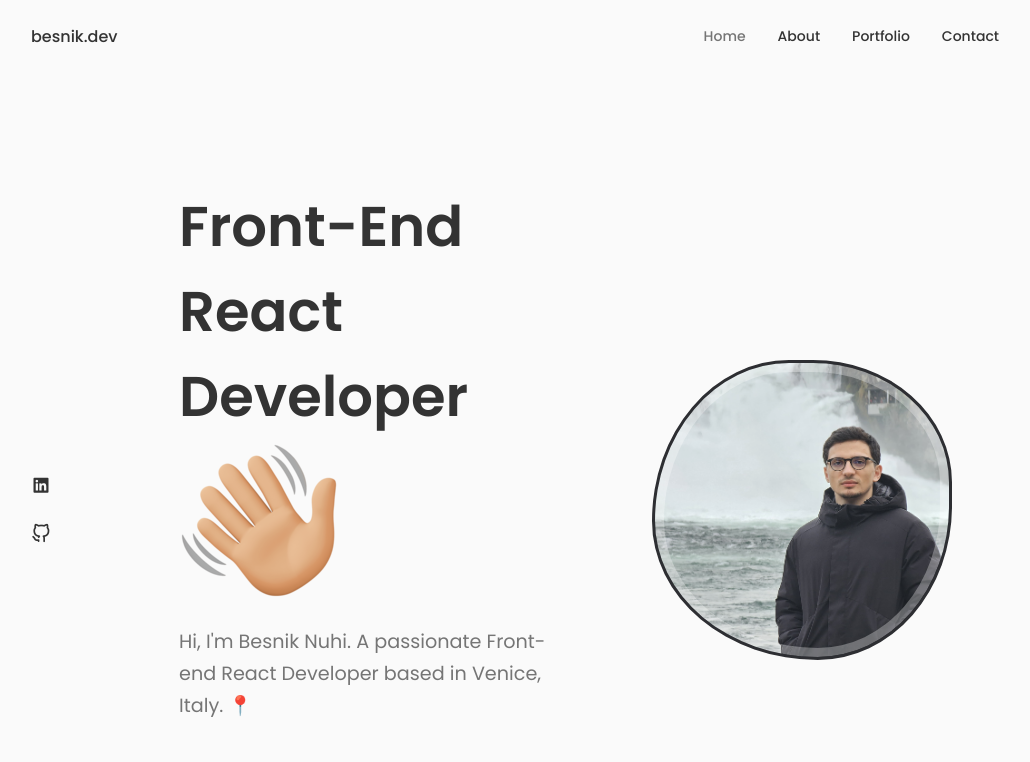
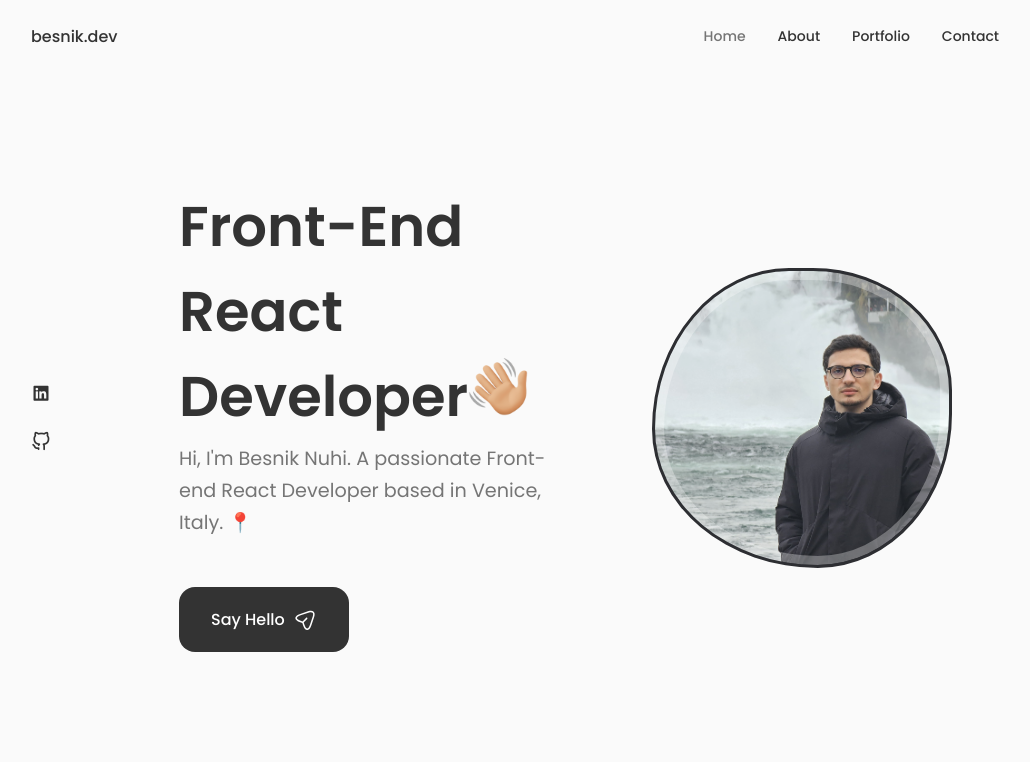
Before and after one commit to besniknuhi/my-website, a React (Vite) app: page / in a window 1280 px wide. Shown: the top 762 px of the page, without its empty margins (125-1155 px from the left). Built offline with nearby package versions, Linux system fonts and the light colour scheme; grey boxes are pictures that could not be loaded.

Commit message:
Update home.css

```diff
--- a/src/Components/Home/home.css
+++ b/src/Components/Home/home.css
@@ -75,6 +75,11 @@ p {
   height: 300px;
   animation: profile__animate 8s ease-in-out infinite;
   border: 3px solid #2d2e32;
+}
+
+.wave-emoji {
+  height: 60px;
+  width: 60px;
 }
 
 @keyframes profile__animate {
```
